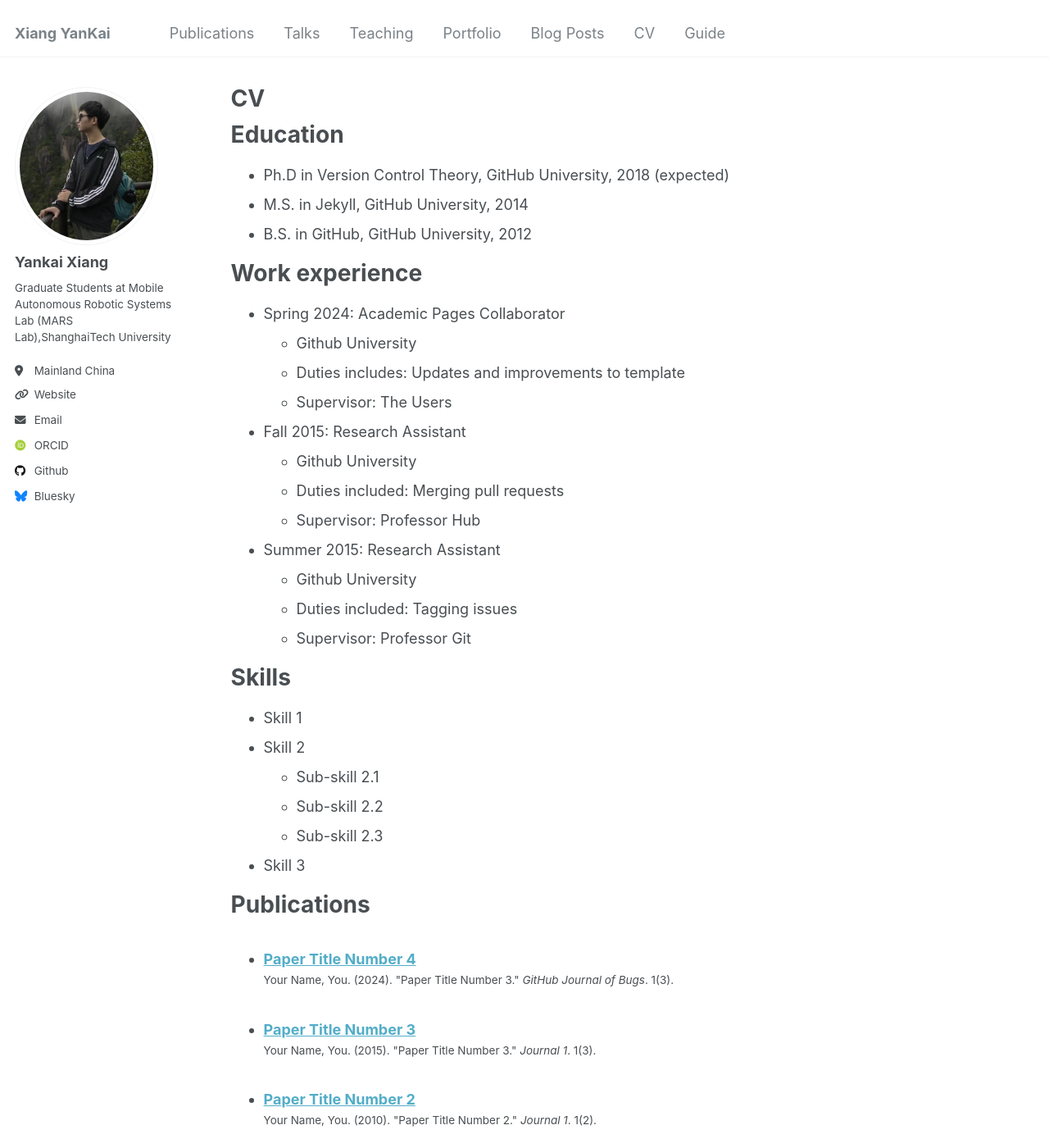
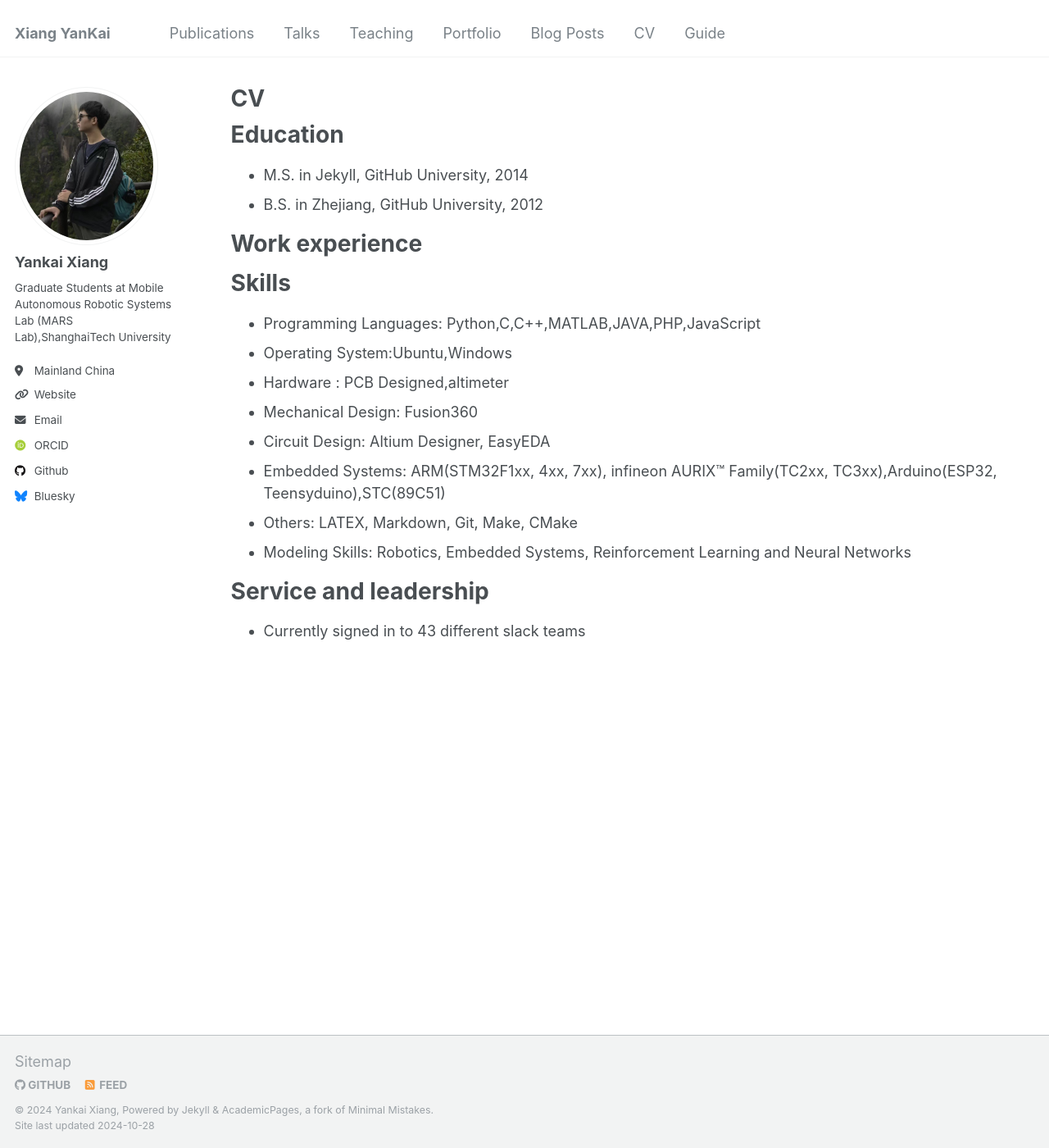
Before and after one commit to cmjang/cmjang.github.io, a Jekyll site: the page built from _pages/cv.md, in a window 1280 px wide and 1400 px high. Shown: the whole window at 82% size. Built offline with Jekyll 4.4.1, drawn with Linux system fonts in a browser that asks for light colours; some web fonts are replaced; some of the changed text lies outside the part shown.

Commit message:
Update cv.md

```diff
--- a/_pages/cv.md
+++ b/_pages/cv.md
@@ -11,53 +11,24 @@
 
 Education
 ======
-* Ph.D in Version Control Theory, GitHub University, 2018 (expected)
 * M.S. in Jekyll, GitHub University, 2014
-* B.S. in GitHub, GitHub University, 2012
+* B.S. in Zhejiang, GitHub University, 2012
 
 Work experience
 ======
-* Spring 2024: Academic Pages Collaborator
-  * Github University
-  * Duties includes: Updates and improvements to template
-  * Supervisor: The Users
 
-* Fall 2015: Research Assistant
-  * Github University
-  * Duties included: Merging pull requests
-  * Supervisor: Professor Hub
-
-* Summer 2015: Research Assistant
-  * Github University
-  * Duties included: Tagging issues
-  * Supervisor: Professor Git
 
 Skills
 ======
-* Skill 1
-* Skill 2
-  * Sub-skill 2.1
-  * Sub-skill 2.2
-  * Sub-skill 2.3
-* Skill 3
+* Programming Languages: Python,C,C++,MATLAB,JAVA,PHP,JavaScript
+* Operating System:Ubuntu,Windows
+* Hardware : PCB Designed,altimeter
+* Mechanical Design: Fusion360
+* Circuit Design: Altium Designer, EasyEDA
+* Embedded Systems: ARM(STM32F1xx, 4xx, 7xx), infineon AURIX™ Family(TC2xx, TC3xx),Arduino(ESP32, Teensyduino),STC(89C51)
+* Others: LATEX, Markdown, Git, Make, CMake
+* Modeling Skills: Robotics, Embedded Systems, Reinforcement Learning and Neural Networks
 
-Publications
-======
-  <ul>{% for post in site.publications reversed %}
-    {% include archive-single-cv.html %}
-  {% endfor %}</ul>
-
-Talks
-======
-  <ul>{% for post in site.talks reversed %}
-    {% include archive-single-talk-cv.html  %}
-  {% endfor %}</ul>
-
-Teaching
-======
-  <ul>{% for post in site.teaching reversed %}
-    {% include archive-single-cv.html %}
-  {% endfor %}</ul>
 
 Service and leadership
 ======
```
